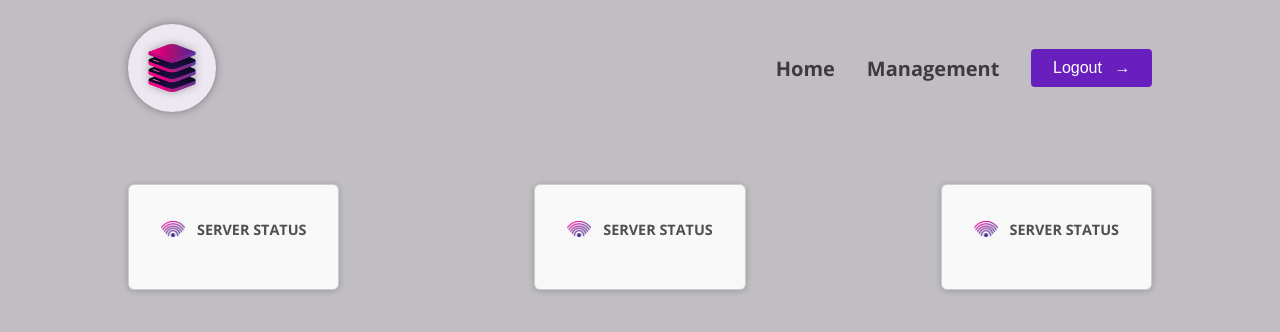
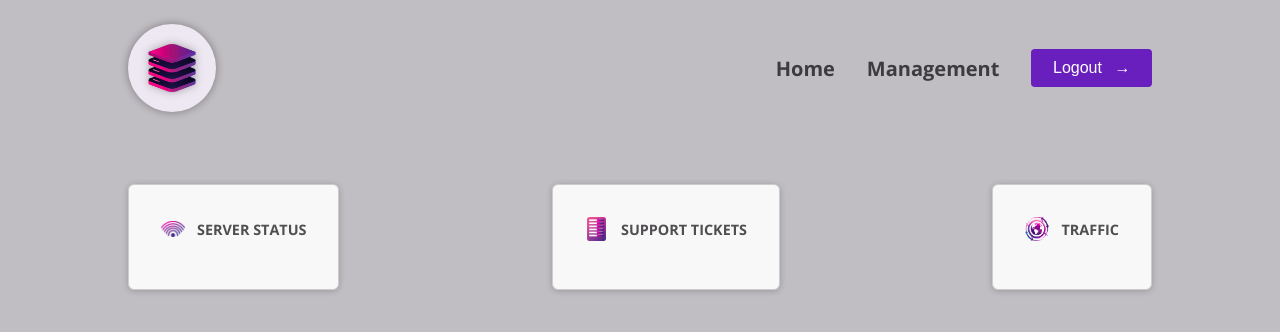
Before and after one commit to mitrasingh/angular-ticket-system, an Angular app: page / in a window 1280 px wide. Shown: the top 332 px of the page. Built offline with nearby package versions, Linux system fonts and the light colour scheme.

Commit message:
update: create template structure for passing data to component

```diff
--- a/src/app/dashboard/dashboard-item/dashboard-item.component.html
+++ b/src/app/dashboard/dashboard-item/dashboard-item.component.html
@@ -1,8 +1,8 @@
 <div class="dashboard-item">
   <article>
     <header>
-      <img src="status.png" alt="A signal symbol" />
-      <h2>Server Status</h2>
+      <img [src]="image.src" [alt]="image.alt" />
+      <h2>{{ title }}</h2>
     </header>
   </article>
 </div>
```
